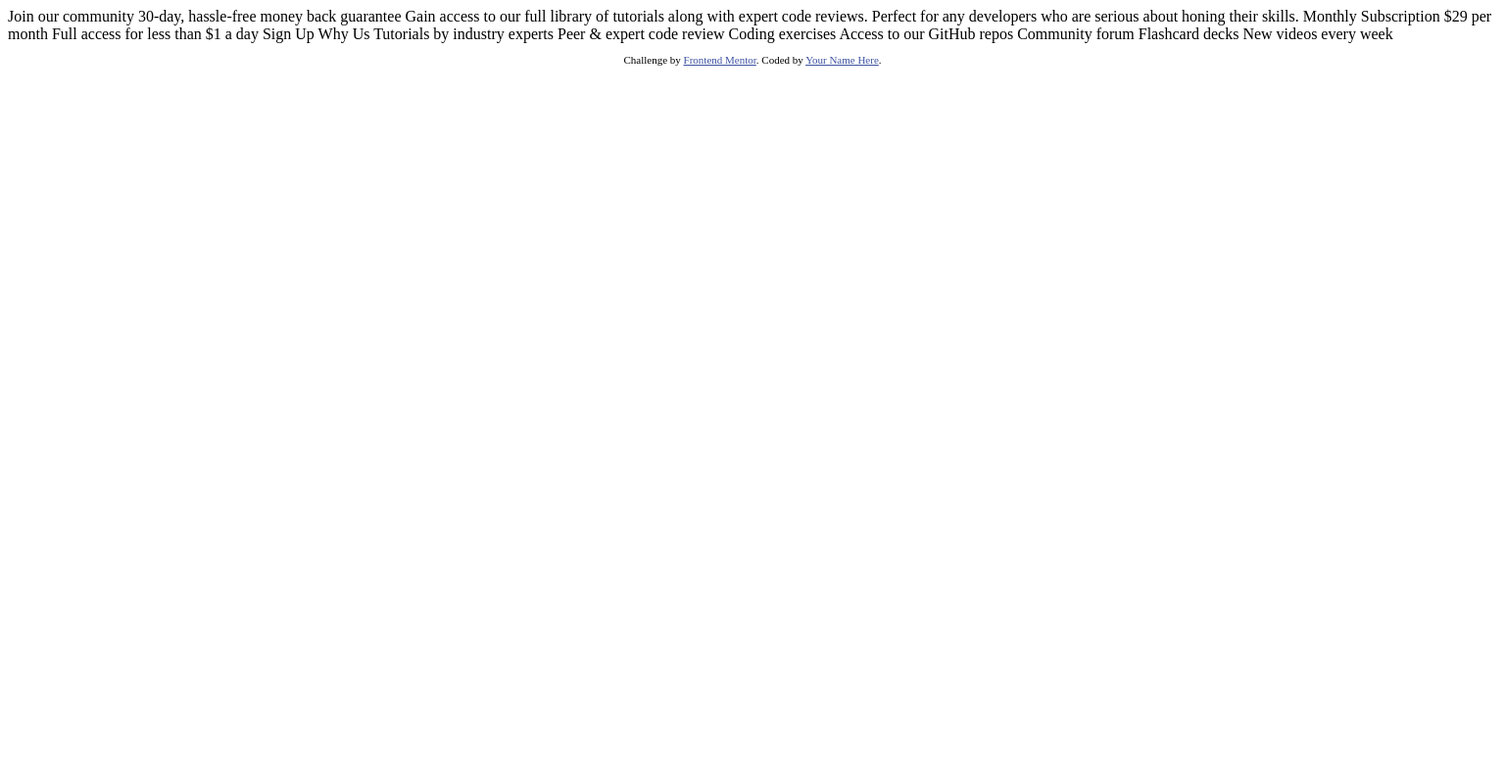
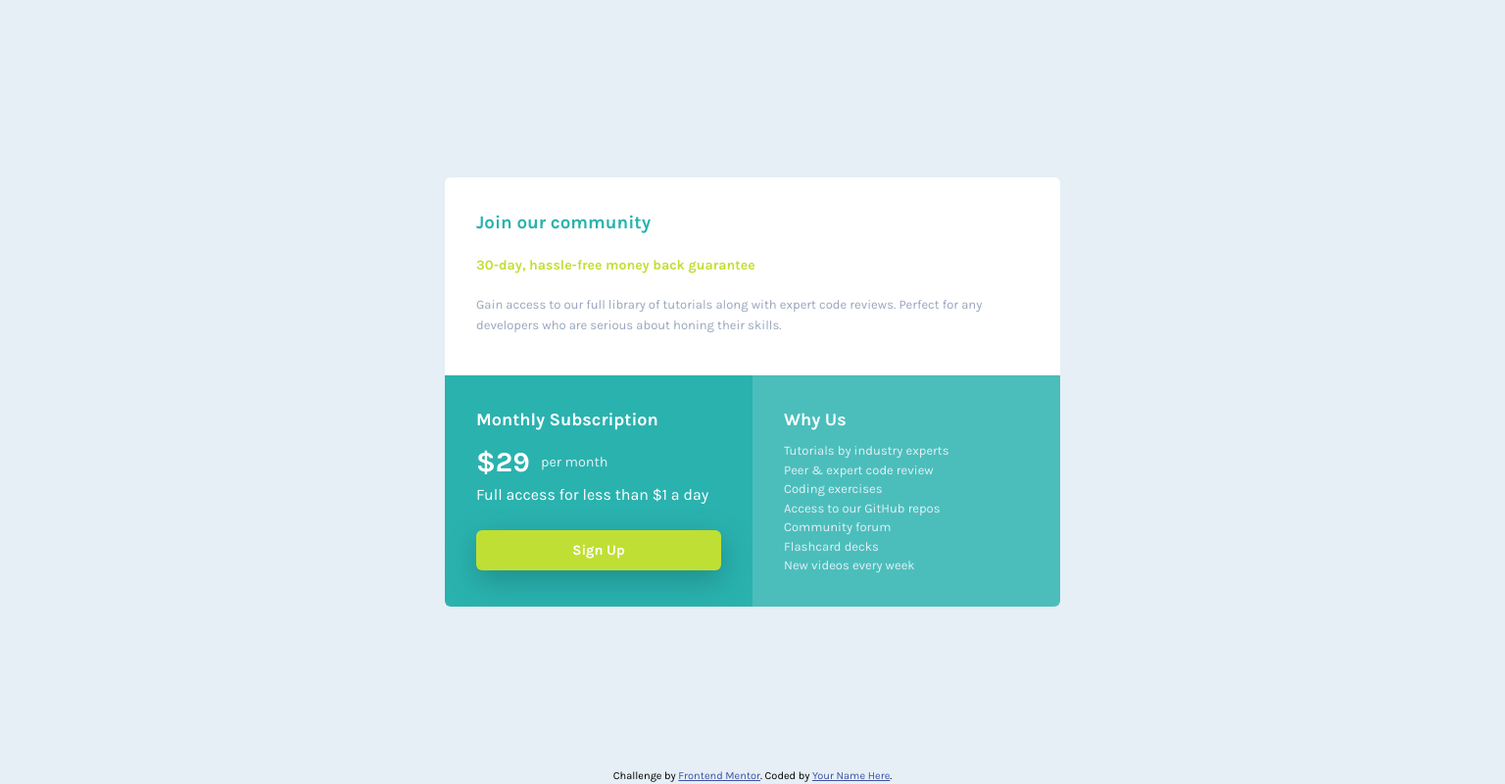
Before and after one commit to UelioNobre/portfolio-single-price-grid-component, a plain HTML site: page index.html in a window 1536 px wide. Shown: the whole page at 98% size. Drawn offline with Linux system fonts and the light colour scheme.

Commit message:
Add responsivity

```diff
--- a/index.html
+++ b/index.html
@@ -1,50 +1,74 @@
 <!DOCTYPE html>
 <html lang="en">
+
   <head>
     <meta charset="UTF-8">
-  <meta name="viewport" content="width=device-width, initial-scale=1.0"> <!-- displays site properly based on user's device -->
+    <meta name="viewport" content="width=device-width, initial-scale=1.0">
+    <!-- displays site properly based on user's device -->
 
-  <link rel="icon" type="image/png" sizes="32x32" href="./images/favicon-32x32.png">
+    <link rel="icon" type="image/png" sizes="32x32"
+      href="./images/favicon-32x32.png">
 
     <title>Frontend Mentor | Single Price Grid Component</title>
+    <link rel="stylesheet" href="reset.css">
+    <link rel="stylesheet" href="style.css">
 
     <!-- Feel free to remove these styles or customise in your own stylesheet 👍 -->
     <style>
-    .attribution { font-size: 11px; text-align: center; }
-    .attribution a { color: hsl(228, 45%, 44%); }
+      .attribution {
+        font-size: 11px;
+        text-align: center;
+      }
+
+      .attribution a {
+        color: hsl(228, 45%, 44%);
+      }
     </style>
   </head>
+
   <body>
-  Join our community
+    <main>
+      <section>
+        <article class="our-community">
+          <h1>Join our community</h1>
+          <p class="lead">30-day, hassle-free money back guarantee</p>
+          <p>
+            Gain access to our full library of tutorials along with expert code
+            reviews. Perfect for any developers who are serious about honing
+            their skills.
+          </p>
+        </article>
 
-  30-day, hassle-free money back guarantee
+        <article class="subscription">
+          <h2>Monthly Subscription</h2>
+          <div class="price">
+            <span>&dollar;29</span>
+            <span>per month</span>
+          </div>
+          <p>Full access for less than &dollar;1 a day</p>
+          <a href="#" class="button">Sign Up</a>
+        </article>
 
-  Gain access to our full library of tutorials along with expert code reviews.
-  Perfect for any developers who are serious about honing their skills.
-
-  Monthly Subscription
-
-  &dollar;29 per month
-
-  Full access for less than &dollar;1 a day
-
-  Sign Up
-
-  Why Us
-
-  Tutorials by industry experts
-  Peer &amp; expert code review
-  Coding exercises
-  Access to our GitHub repos
-  Community forum
-  Flashcard decks
-  New videos every week
+        <article class="why-us">
+          <h2>Why Us</h2>
+          <p>Tutorials by industry experts<br>
+            Peer &amp; expert code review<br>
+            Coding exercises<br>
+            Access to our GitHub repos<br>
+            Community forum<br>
+            Flashcard decks<br>
+            New videos every week</p>
+        </article>
+      </section>
+    </main>
 
     <footer>
       <p class="attribution">
-      Challenge by <a href="https://www.frontendmentor.io?ref=challenge" target="_blank">Frontend Mentor</a>.
+        Challenge by <a href="https://www.frontendmentor.io?ref=challenge"
+          target="_blank">Frontend Mentor</a>.
         Coded by <a href="#">Your Name Here</a>.
       </p>
     </footer>
   </body>
+
 </html>
--- a/reset.css
+++ b/reset.css
@@ -4,14 +4,8 @@
 *, *::before, *::after
 {
   box-sizing: border-box;
-}
-
-/*
-  2. Remove default margin
-*/
-*
-{
   margin: 0;
+  padding: 0;
 }
 
 /*
@@ -54,6 +48,8 @@ input, button, textarea, select
 p, h1, h2, h3, h4, h5, h6
 {
   overflow-wrap: break-word;
+  margin: 0;
+  padding: 0;
 }
 
 /*
--- a/style.css
+++ b/style.css
@@ -136,7 +136,48 @@ footer
   margin-bottom: 0.5rem;
 }
 
-.why-us p {
-    font-size: 13px;
-    color: var(--color-neutral-light);
+.why-us p
+{
+  font-size: 13px;
+  color: var(--color-neutral-light);
 }
+
+@media screen and (min-width:1440px)
+{
+  main
+  {
+    width: calc(314px * 2);
+    height: auto;
+  }
+
+  section
+  {
+    display: grid;
+    grid-template-areas:
+      'a a'
+      'b c';
+    grid-template-columns: 1fr 1fr;
+    grid-template-rows: 2fr;
+  }
+
+  .our-community
+  {
+    grid-area: a;
+    padding: 2rem;
+  }
+
+  .subscription
+  {
+    width: 100%;
+    grid-area: b;
+    width: 314px;
+    padding: 2rem;
+  }
+
+  .why-us
+  {
+    width: 314px;
+    grid-area: c;
+    padding: 2rem;
+  }
+}
```
Lines whose indentation alone changed are shown as unchanged.
